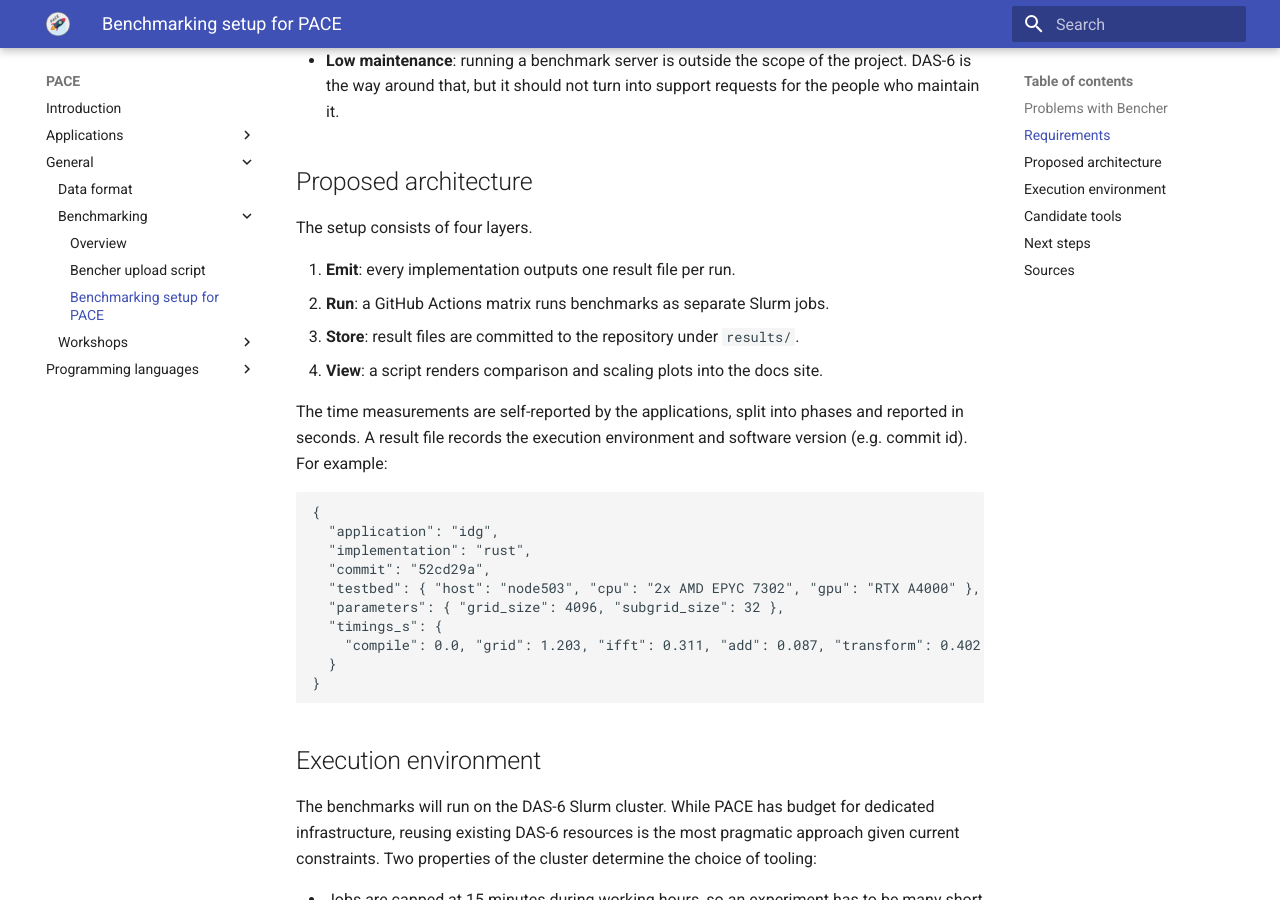
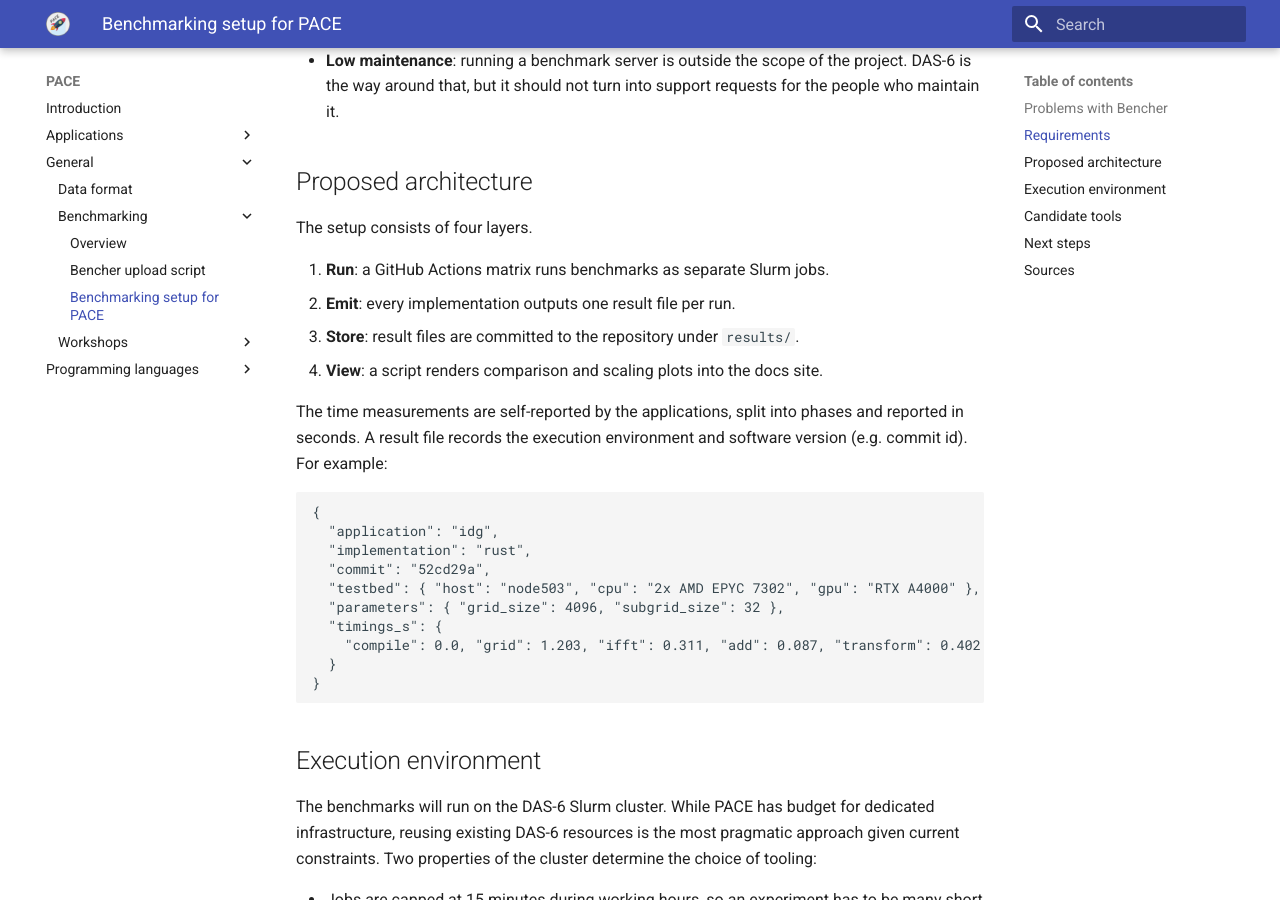
Before and after one commit to astron-rd/PACE, an MkDocs documentation site: the page built from docs/general/benchmarking/3-architecture.md, in a window 1280 px wide and 900 px high, scrolled down 1093 px. Built offline with MkDocs 1.6.1 and Material for MkDocs 9.7.7, drawn with Linux system fonts in a browser that asks for light colours; nearby versions of some CDN libraries.

Commit message:
Swap Run and Emit layers of the setup

```diff
--- a/docs/general/benchmarking/3-architecture.md
+++ b/docs/general/benchmarking/3-architecture.md
@@ -49,8 +49,8 @@ Beyond the [earlier criteria](1-frameworks.md), two requirements matter:
 
 The setup consists of four layers.
 
+1. **Run**: a GitHub Actions matrix runs benchmarks as separate Slurm jobs.
 1. **Emit**: every implementation outputs one result file per run.
-1. **Run**: a GitHub Actions matrix runs benchmarks as separate Slurm jobs.
 1. **Store**: result files are committed to the repository under `results/`.
 1. **View**: a script renders comparison and scaling plots into the docs site.
 
```
